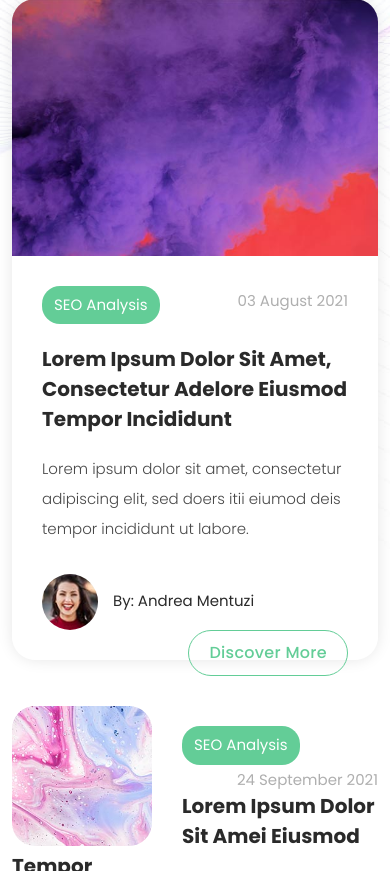
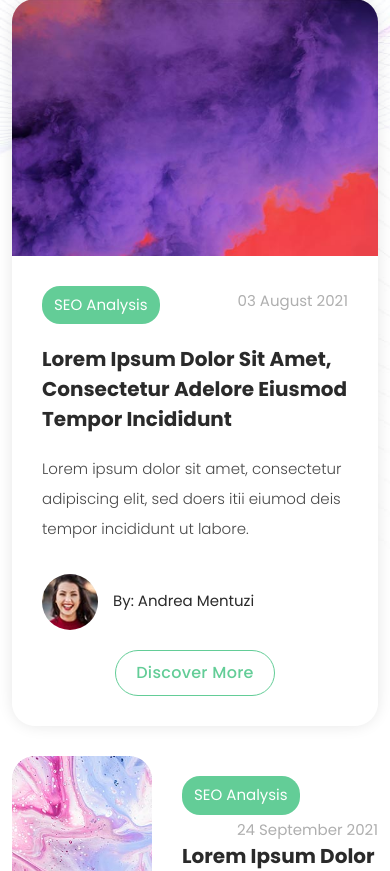
Before and after one commit to Hanif415/myads, a PHP site: page / in a window 390 px wide. Shown: the part 5629-6500 px from the top of the page. Run offline with PHP 8.4, Linux system fonts and the light colour scheme.

Commit message:
fix .blog-post .down-content .border-first-button float right in 573 max width

```diff
--- a/assets/css/templatemo-digimedia-v3.css
+++ b/assets/css/templatemo-digimedia-v3.css
@@ -2368,7 +2368,7 @@ responsive
   }
 }
 
-@media (max-width: 512px) {
+@media (max-width: 573px) {
 
   .main-banner .left-content h6 {
     margin-top: -50px;
@@ -2377,4 +2377,11 @@ responsive
   .main-banner .left-content h2 {
     font-size: 40px;
   }
-}
+
+  .blog-post .down-content .border-first-button {
+    float: none;
+    display: flex;
+    justify-content: center;
+    margin-top: 20px;
+  }
+}
--- a/index.html
+++ b/index.html
@@ -518,8 +518,14 @@ https://templatemo.com/tm-568-digimedia
               </a>
               <p>Lorem ipsum dolor sit amet, consectetur adipiscing elit, sed doers itii eiumod deis tempor incididunt
                 ut labore.</p>
-              <span class="author"><img src="assets/images/author-post.jpg" alt="">By: Andrea Mentuzi</span>
-              <div class="border-first-button"><a href="#">Discover More</a></div>
+              <div class="row">
+                <div class="col-sm col-12">
+                  <span class="author"><img src="assets/images/author-post.jpg" alt="">By: Andrea Mentuzi</span>
+                </div>
+                <div class="col-sm col-12">
+                  <div class="border-first-button"><a href="#">Discover More</a></div>
+                </div>
+              </div>
             </div>
           </div>
         </div>
```
